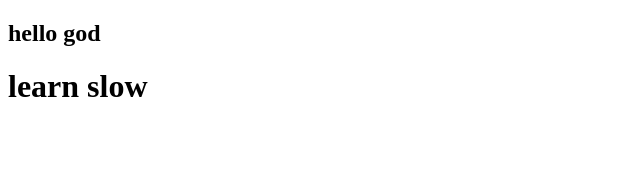
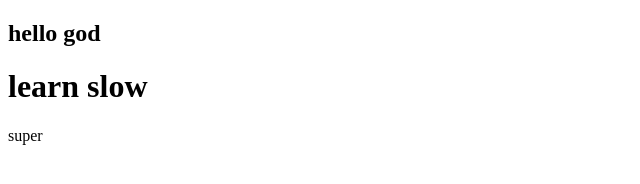
Before and after one commit to ajithcsedep/GeekyProject-Git, a plain HTML site: page index.html in a window 1280 px wide. Shown: the full height of the page, 0-640 px from the left. Drawn offline with Linux system fonts and the light colour scheme.

Commit message:
h7 changes

```diff
--- a/index.html
+++ b/index.html
@@ -9,5 +9,6 @@
 <body>
     <h2>hello god</h2>
     <h1>learn slow</h1>
+    <h7>super </h7>
 </body>
 </html>
```
